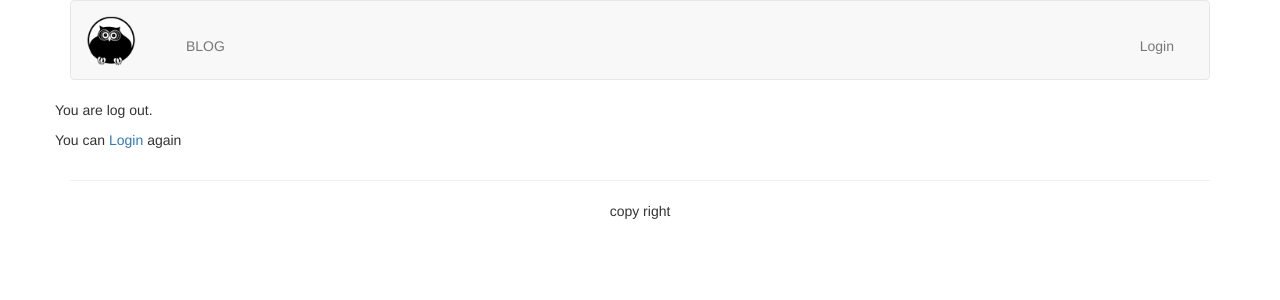
After one commit to CxpKing/django, a Django app: page /account/loginout/ in a window 1280 px wide. The commit adds this page. Shown: the top 300 px of the page. Run offline with Django 3.2, Linux system fonts and the light colour scheme; some libraries are stand-ins or nearby versions.

Commit message:
How to use django's loginout

```diff
--- a/webblog/Note-webblog.txt
+++ b/webblog/Note-webblog.txt
@@ -2,3 +2,7 @@
 1.
 	使用django内置的登陆方法
 	Django内置的登录方法 LoginView（）函数里有一个参数redirect_field_name=LOGIN_REDIRECT_URL，这就是登录后的重定向设置，这行代码就是我们对这个参数的配置，登录后重定向到/blog/articles
+
+2.
+	使用django内置的退出登录
+	注意的是路由结尾需要写上斜杠如：path(r'loginout/',.....)
--- a/webblog/account/urls.py
+++ b/webblog/account/urls.py
@@ -4,5 +4,8 @@ from django.contrib.auth import views as auth_views
 app_name = 'account' #命名空间 一定要写这一行，否则html中会报错'account' is not a registered namespace
 urlpatterns = [
 	#path(r'login/',views.user_login,name = 'user_login'),
+	#系统内置的登录
 	path(r'login/',auth_views.LoginView.as_view(template_name="account/login.html"),name='user_login'),
+	#系统内置的退出
+	path(r'loginout/',auth_views.LogoutView.as_view(template_name="account/logout.html"),name='user_logout'),
 ]
--- /dev/null
+++ b/webblog/template/account/logout.html
@@ -0,0 +1,8 @@
+{% extends "base.html" %}
+{% block title %}Logout{% endblock %}
+{% block content %}
+<div class="row text-content vertical-middle-sm">
+	<p>You are log out.</p>
+	<p>You can <a href="{% url 'account:user_login' %}">Login</a> again</p>
+</div>
+{% endblock %}
--- a/webblog/template/header.html
+++ b/webblog/template/header.html
@@ -12,7 +12,7 @@
 			<ul class="nav navbar-nav navbar-right" style="margin-right: 20px;margin-top: 20px;">
 				{% if user.is_authenticated %}
 				<li><a href="#">{{user.username}}</a></li>
-				<li><a href="#">Logout</a></li>
+				<li><a href="{% url 'account:user_logout' %}">Logout</a></li>
 				{% else %}
 				<li><a href="{% url 'account:user_login' %}">Login</a></li>
 				{% endif %}
```
